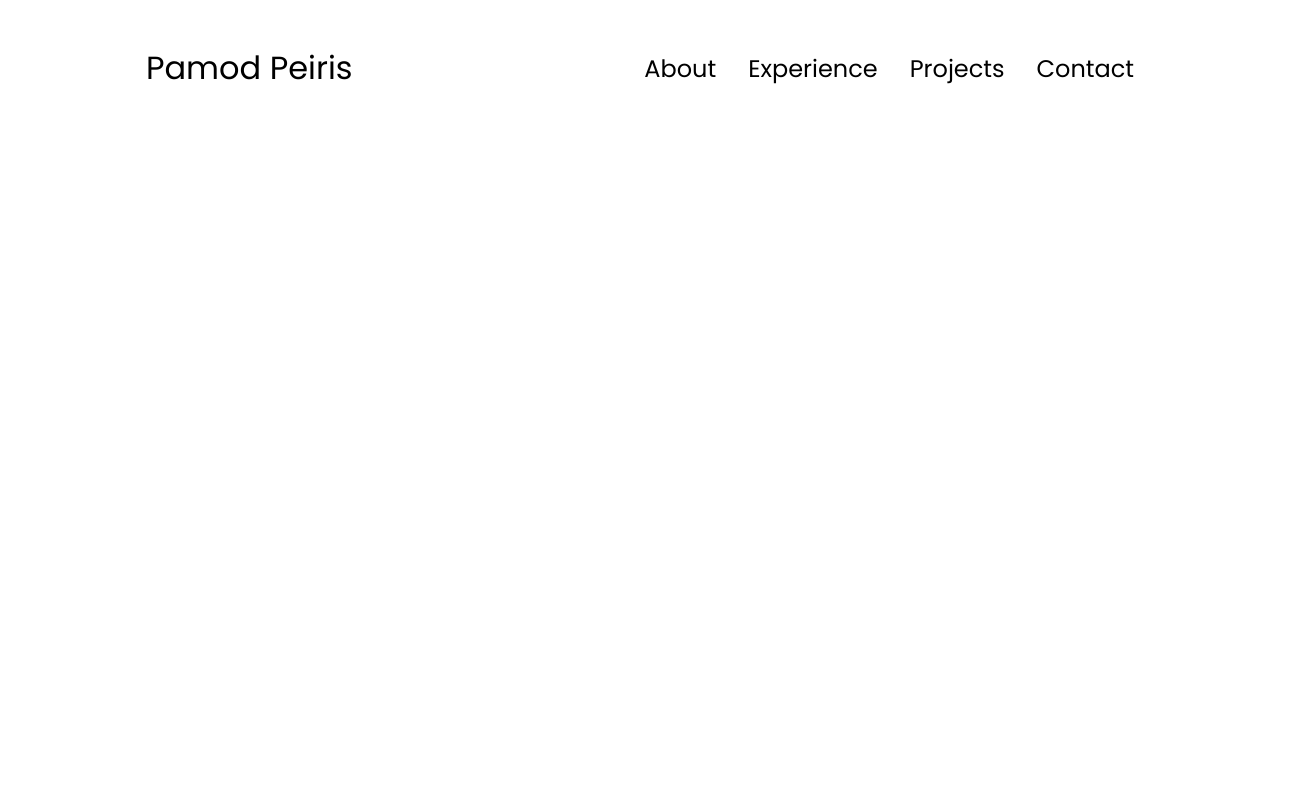
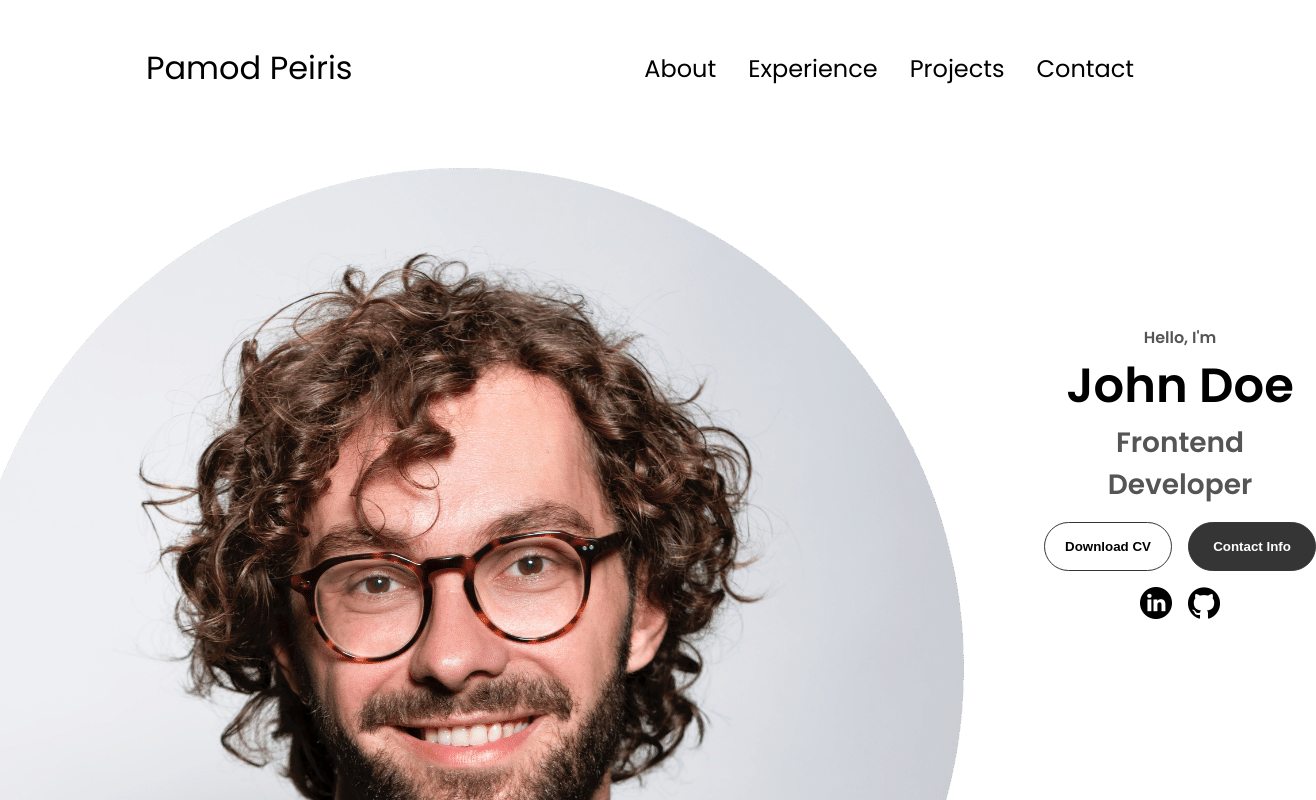
Before and after one commit to Pamod0/portfolio-html-css-js, a plain HTML site: page index.html in a window 1280 px wide. Shown: the top 800 px of the page, 1316 px wide, since content can reach past the window. Drawn offline with Linux system fonts and the light colour scheme.

Commit message:
"hero section"

```diff
--- a/index.html
+++ b/index.html
@@ -35,6 +35,40 @@
             </div>
         </div>
     </nav>
+    <section id="profile">
+        <div class="section_pic-container">
+            <img src="./assets/profile-pic.png" alt="Pamod Peiris profile picture">
+        </div>
+        <div class="section__text">
+          <p class="section__text__p1">Hello, I'm</p>
+          <h1 class="title">John Doe</h1>
+          <p class="section__text__p2">Frontend Developer</p>
+          <div class="btn-container">
+            <button
+              class="btn btn-color-2"
+              onclick="window.open('./assets/resume-example.pdf')"
+            >
+              Download CV
+            </button>
+            <button class="btn btn-color-1" onclick="location.href='./#contact'">
+              Contact Info
+            </button>
+          </div>
+          <div id="socials-container">
+            <img
+              src="./assets/linkedin.png"
+              alt="My LinkedIn profile"
+              class="icon"
+              onclick="location.href='https://linkedin.com/'"
+            />
+            <img
+              src="./assets/github.png"
+              alt="My Github profile"
+              class="icon"
+              onclick="location.href='https://github.com/'"
+            />
+          </div>
+    </section>
 <script src="script.js"></script>
 </body>
 </html>
--- a/styles.css
+++ b/styles.css
@@ -145,3 +145,171 @@ a:hover {
 .hamburger-icon span:first-child {
   transform: none;
 }
+
+/* SECTIONS */
+
+section {
+  padding-top: 4vh;
+  height: 96vh;
+  margin: 0 10rem;
+  box-sizing: border-box;
+  min-height: fit-content;
+}
+
+.section-container {
+  display: flex;
+}
+
+/* PROFILE SECTION */
+
+#profile {
+  display: flex;
+  justify-content: center;
+  gap: 5rem;
+  height: 80vh;
+}
+
+.section__pic-container {
+  display: flex;
+  height: 400px;
+  width: 400px;
+  margin: auto 0;
+}
+
+.section__text {
+  align-self: center;
+  text-align: center;
+}
+
+.section__text p {
+  font-weight: 600;
+}
+
+.section__text__p1 {
+  text-align: center;
+}
+
+.section__text__p2 {
+  font-size: 1.75rem;
+  margin-bottom: 1rem;
+}
+
+.title {
+  font-size: 3rem;
+  text-align: center;
+}
+
+#socials-container {
+  display: flex;
+  justify-content: center;
+  margin-top: 1rem;
+  gap: 1rem;
+}
+
+/* ICONS */
+
+.icon {
+  cursor: pointer;
+  height: 2rem;
+}
+
+/* BUTTONS */
+
+.btn-container {
+  display: flex;
+  justify-content: center;
+  gap: 1rem;
+}
+
+.btn {
+  font-weight: 600;
+  transition: all 300ms ease;
+  padding: 1rem;
+  width: 8rem;
+  border-radius: 2rem;
+}
+
+.btn-color-1,
+.btn-color-2 {
+  border: rgb(53, 53, 53) 0.1rem solid;
+}
+
+.btn-color-1:hover,
+.btn-color-2:hover {
+  cursor: pointer;
+}
+
+.btn-color-1,
+.btn-color-2:hover {
+  background: rgb(53, 53, 53);
+  color: white;
+}
+
+.btn-color-1:hover {
+  background: rgb(0, 0, 0);
+}
+
+.btn-color-2 {
+  background: none;
+}
+
+.btn-color-2:hover {
+  border: rgb(255, 255, 255) 0.1rem solid;
+}
+
+.btn-container {
+  gap: 1rem;
+}
+
+/* ABOUT SECTION */
+
+#about {
+  position: relative;
+}
+
+.about-containers {
+  gap: 2rem;
+  margin-bottom: 2rem;
+  margin-top: 2rem;
+}
+
+.about-details-container {
+  justify-content: center;
+  flex-direction: column;
+}
+
+.about-containers,
+.about-details-container {
+  display: flex;
+}
+
+.about-pic {
+  border-radius: 2rem;
+}
+
+.arrow {
+  position: absolute;
+  right: -5rem;
+  bottom: 2.5rem;
+}
+
+.details-container {
+  padding: 1.5rem;
+  flex: 1;
+  background: white;
+  border-radius: 2rem;
+  border: rgb(53, 53, 53) 0.1rem solid;
+  border-color: rgb(163, 163, 163);
+  text-align: center;
+}
+
+.section-container {
+  gap: 4rem;
+  height: 80%;
+}
+
+.section__pic-container {
+  height: 400px;
+  width: 400px;
+  margin: auto 0;
+}
```
Also changed, not shown: assets/about-pic.png (added), assets/arrow.png (added), assets/checkmark.png (added), assets/education.png (added), assets/email.png (added), assets/experience.png (added), assets/github.png (added), assets/linkedin.png (added), assets/profile-pic-2.png (added), assets/profile-pic.png (added), assets/project-1.png (added), assets/project-2.png (added), assets/project-3.png (added), 1 other file.
